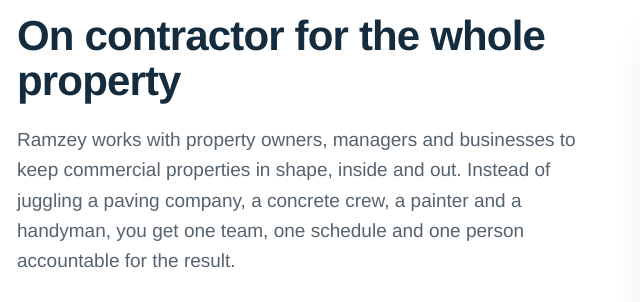
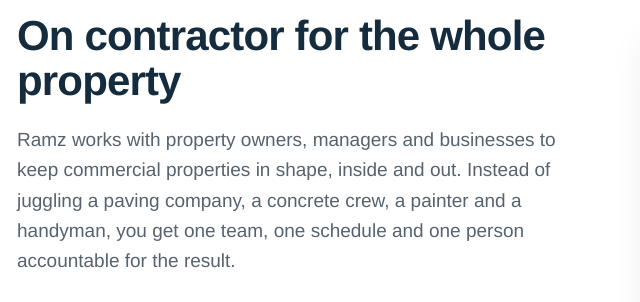
Before and after one commit to zmadil/construction, a plain HTML site: page index.html in a window 1280 px wide. Shown: the part 925-1227 px from the top of the page, 23-663 px from the left. Drawn offline with Linux system fonts and the light colour scheme.

Commit message:
Fix typo in company name from 'Ramzey' to 'Ramz'

```diff
--- a/index.html
+++ b/index.html
@@ -46,7 +46,7 @@
         <div class="reveal">
           <span class="eyebrow">Who we are</span>
           <h2>On contractor for the whole property</h2>
-          <p class="lead">Ramzey works with property owners, managers and businesses to keep commercial properties in shape, inside and out. Instead of juggling a paving company, a concrete crew, a painter and a handyman, you get one team, one schedule and one person accountable for the result.</p>
+          <p class="lead">Ramz works with property owners, managers and businesses to keep commercial properties in shape, inside and out. Instead of juggling a paving company, a concrete crew, a painter and a handyman, you get one team, one schedule and one person accountable for the result.</p>
           <ul class="checklist">
             <li><span class="tick" data-icon="check"></span><div><strong>One point of contact</strong><span>The same person from estimate to final walkthrough.</span></div></li>
             <li><span class="tick" data-icon="check"></span><div><strong>Clear, written estimates</strong><span>Know the scope and price before work starts.</span></div></li>
```
